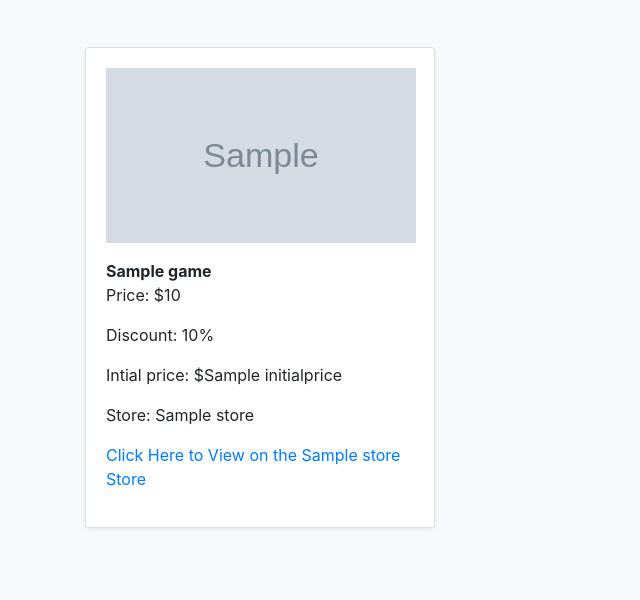
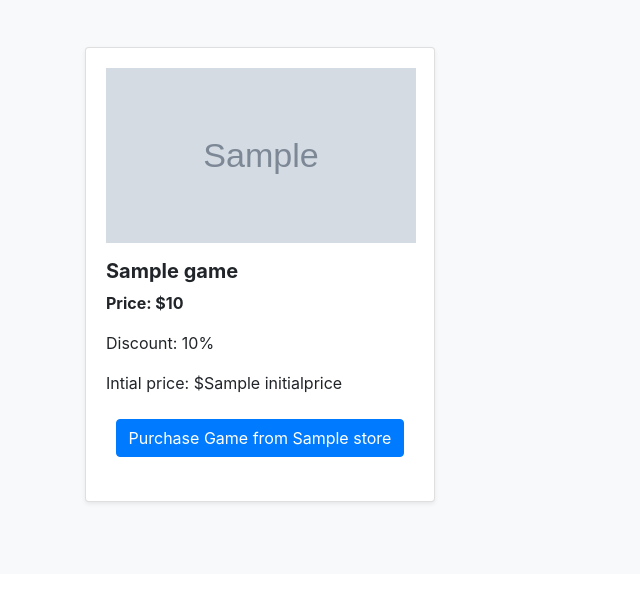
Before and after one commit to Hariharan2907/Game-Price-App, a Flask app: template templates/index1.html in a window 1280 px wide. Shown: the part 451-1051 px from the top of the page, without its empty margins (0-640 px from the left). After the commit the page ends 956 px from the top, so only its background shows below. Run offline with Flask 2, Linux system fonts and the light colour scheme; the template is opened without the code that fills it: most values are stand-ins (such as "Sample title", 1, 10 or a date in 2020); grey boxes marked "Sample" are stand-in pictures; some libraries are stand-ins or nearby versions.

Commit message:
updated purchase button

```diff
--- a/templates/index1.html
+++ b/templates/index1.html
@@ -58,12 +58,12 @@
             <div class="card-body">
               <center><img src={{game.thumbnail}} alt={{game.title}} width="310" height="175"></center>
               <p></p>
-              <b class="card-text">{{ game.title}}</b>
-              <p class="card-text">Price: ${{game.price}}</p>
+              <h5><b class="card-text">{{ game.title}}</b></h5>
+              <b class="card-text">Price: ${{game.price}}</b>
+              <p></p>
               <p class="card-text">Discount: {{game.discount}}%</p>
               <p class="card-text">Intial price: ${{game.initialprice}}</p>
-              <p class="card-text">Store: {{game.store}}</p>
-              <p class="card-text"><a href= {{game.link}} target="_blank">Click Here to View on the {{game.store}} Store</a> </p>
+              <center><a class = "btn btn-primary my-2" href= {{game.link}} target="_blank">Purchase Game from {{game.store}}</a> </p></center>
               <div class="d-flex justify-content-between align-items-center">
 
               </div>
```
